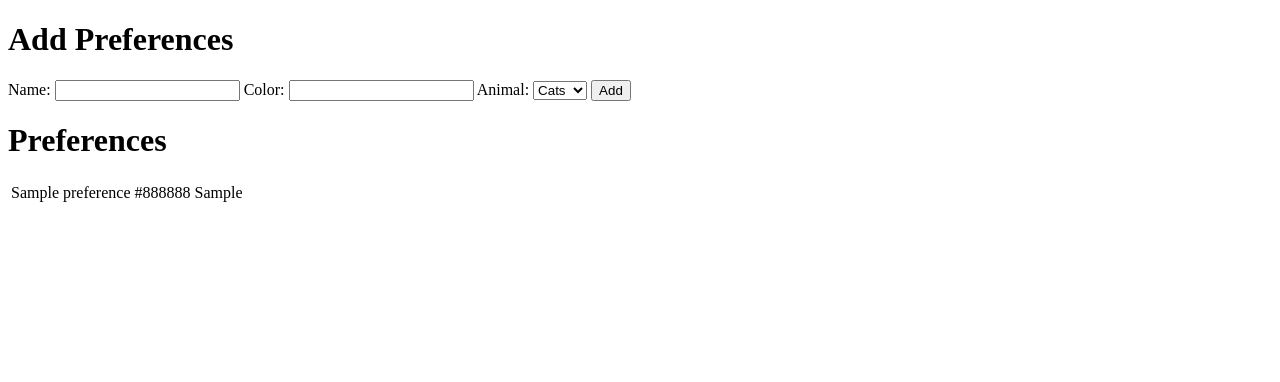
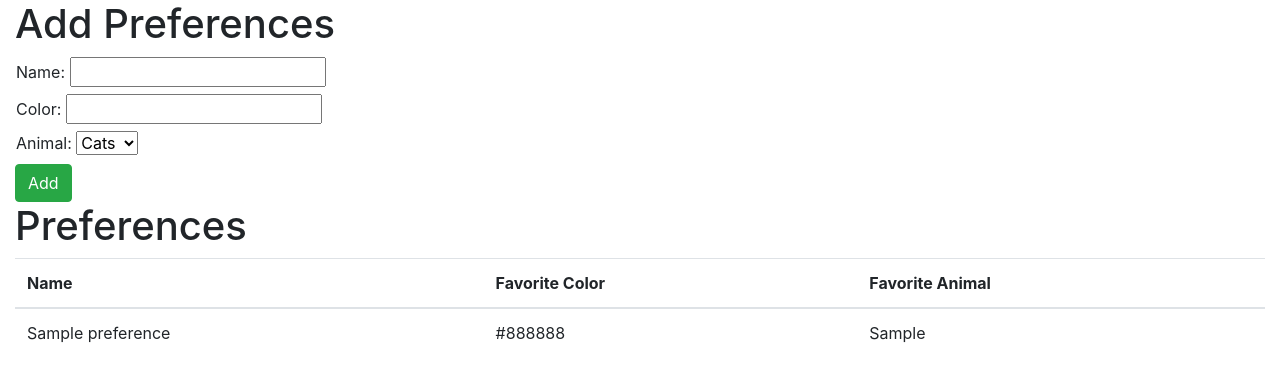
Before and after one commit to Carlos4ndresh/ansibletest, a Flask app: page / in a window 1280 px wide. Shown: the top 382 px of the page. Run offline with Flask 2, Linux system fonts and the light colour scheme; tables that the repository leaves empty hold one stand-in row (values such as "Sample post"); some libraries are stand-ins or nearby versions.

Commit message:
added some quick css

```diff
--- a/app/templates/404.html
+++ b/app/templates/404.html
@@ -2,6 +2,7 @@
 <html lang="en">
 <head>
     <meta charset="UTF-8">
+    <link rel="stylesheet" href="https://stackpath.bootstrapcdn.com/bootstrap/4.3.1/css/bootstrap.min.css" integrity="sha384-ggOyR0iXCbMQv3Xipma34MD+dH/1fQ784/j6cY/iJTQUOhcWr7x9JvoRxT2MZw1T" crossorigin="anonymous">
     <meta name="viewport" content="width=device-width, initial-scale=1.0">
     <meta http-equiv="X-UA-Compatible" content="ie=edge">
     <title>Page Not Found</title>
@@ -9,5 +10,8 @@
 <body>
     <h1>File Not Found</h1>
     <p><a href="{{ url_for('index') }}">Back</a></p>
+    <script src="https://code.jquery.com/jquery-3.3.1.slim.min.js" integrity="sha384-q8i/X+965DzO0rT7abK41JStQIAqVgRVzpbzo5smXKp4YfRvH+8abtTE1Pi6jizo" crossorigin="anonymous"></script>
+    <script src="https://cdnjs.cloudflare.com/ajax/libs/popper.js/1.14.7/umd/popper.min.js" integrity="sha384-UO2eT0CpHqdSJQ6hJty5KVphtPhzWj9WO1clHTMGa3JDZwrnQq4sF86dIHNDz0W1" crossorigin="anonymous"></script>
+    <script src="https://stackpath.bootstrapcdn.com/bootstrap/4.3.1/js/bootstrap.min.js" integrity="sha384-JjSmVgyd0p3pXB1rRibZUAYoIIy6OrQ6VrjIEaFf/nJGzIxFDsf4x0xIM+B07jRM" crossorigin="anonymous"></script>
 </body>
 </html>
--- a/app/templates/500.html
+++ b/app/templates/500.html
@@ -2,6 +2,7 @@
 <html lang="en">
 <head>
     <meta charset="UTF-8">
+    <link rel="stylesheet" href="https://stackpath.bootstrapcdn.com/bootstrap/4.3.1/css/bootstrap.min.css" integrity="sha384-ggOyR0iXCbMQv3Xipma34MD+dH/1fQ784/j6cY/iJTQUOhcWr7x9JvoRxT2MZw1T" crossorigin="anonymous">
     <meta name="viewport" content="width=device-width, initial-scale=1.0">
     <meta http-equiv="X-UA-Compatible" content="ie=edge">
     <title>Internal Error</title>
@@ -10,5 +11,8 @@
     <h1>An unexpected error has occurred</h1>
     <p>The administrator has been notified. Sorry for the inconvenience!</p>
     <p><a href="{{ url_for('index') }}">Back</a></p>
+    <script src="https://code.jquery.com/jquery-3.3.1.slim.min.js" integrity="sha384-q8i/X+965DzO0rT7abK41JStQIAqVgRVzpbzo5smXKp4YfRvH+8abtTE1Pi6jizo" crossorigin="anonymous"></script>
+    <script src="https://cdnjs.cloudflare.com/ajax/libs/popper.js/1.14.7/umd/popper.min.js" integrity="sha384-UO2eT0CpHqdSJQ6hJty5KVphtPhzWj9WO1clHTMGa3JDZwrnQq4sF86dIHNDz0W1" crossorigin="anonymous"></script>
+    <script src="https://stackpath.bootstrapcdn.com/bootstrap/4.3.1/js/bootstrap.min.js" integrity="sha384-JjSmVgyd0p3pXB1rRibZUAYoIIy6OrQ6VrjIEaFf/nJGzIxFDsf4x0xIM+B07jRM" crossorigin="anonymous"></script>
 </body>
 </html>
--- a/app/templates/index.html
+++ b/app/templates/index.html
@@ -2,27 +2,52 @@
 <html lang="en">
 <head>
     <meta charset="UTF-8">
-    <title>A User</title>
+    <meta name="viewport" content="width=device-width, initial-scale=1, shrink-to-fit=yes">
+    <link rel="stylesheet" href="https://stackpath.bootstrapcdn.com/bootstrap/4.3.1/css/bootstrap.min.css" integrity="sha384-ggOyR0iXCbMQv3Xipma34MD+dH/1fQ784/j6cY/iJTQUOhcWr7x9JvoRxT2MZw1T" crossorigin="anonymous">
+    <title>Welcome User!</title>
 </head>
 <body>
 <html>
   <body>
+    <div class="container-fluid">
       <h1>Add Preferences</h1>
       <form action="/" method="POST">
+        <table>
+          <tr>
+            <td>
               <label for="name">Name:</label>
               <input type="text" name="name" id="name" required>
+            </td>
+          </tr>
+          <tr>
+            <td>
               <label for="color">Color:</label>
               <input type="text" name="color" id="color" required>
+            </td>
+          </tr>
+          <tr>
+            <td>
               <label for="animal">Animal:</label>
               <select name="animal" id="animal" required>
                   <option value="cats">Cats</option>
                   <option value="dogs">Dogs</option>
               </select>
-        <input type="submit" value="Add">
+            </td>
+          </tr>
+        </table>
+        <input type="submit" value="Add" class="btn btn-success">
       </form>
-
+    </div>
+    <div class="container-fluid">
       <h1>Preferences</h1>
-    <table>
+      <table class="table table-stripped">
+        <thead>
+          <tr>
+            <th>Name</th>
+            <th>Favorite Color</th>
+            <th>Favorite Animal</th>
+          </tr>
+        </thead>
         {% for pref in preferences %}
           <tr>
             <td>
@@ -37,5 +62,9 @@
           </tr>
         {% endfor %}
       </table>
+    </div>
+    <script src="https://code.jquery.com/jquery-3.3.1.slim.min.js" integrity="sha384-q8i/X+965DzO0rT7abK41JStQIAqVgRVzpbzo5smXKp4YfRvH+8abtTE1Pi6jizo" crossorigin="anonymous"></script>
+    <script src="https://cdnjs.cloudflare.com/ajax/libs/popper.js/1.14.7/umd/popper.min.js" integrity="sha384-UO2eT0CpHqdSJQ6hJty5KVphtPhzWj9WO1clHTMGa3JDZwrnQq4sF86dIHNDz0W1" crossorigin="anonymous"></script>
+    <script src="https://stackpath.bootstrapcdn.com/bootstrap/4.3.1/js/bootstrap.min.js" integrity="sha384-JjSmVgyd0p3pXB1rRibZUAYoIIy6OrQ6VrjIEaFf/nJGzIxFDsf4x0xIM+B07jRM" crossorigin="anonymous"></script>
   </body>
 </html>
```
Lines whose indentation alone changed are shown as unchanged.
